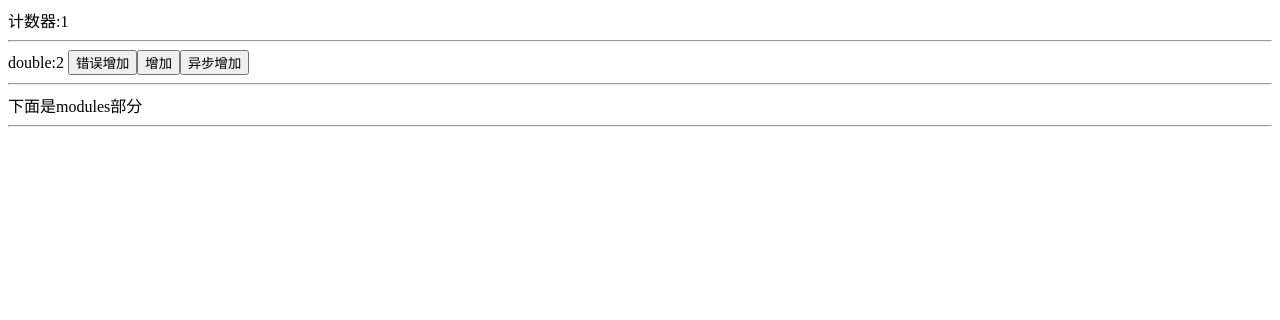
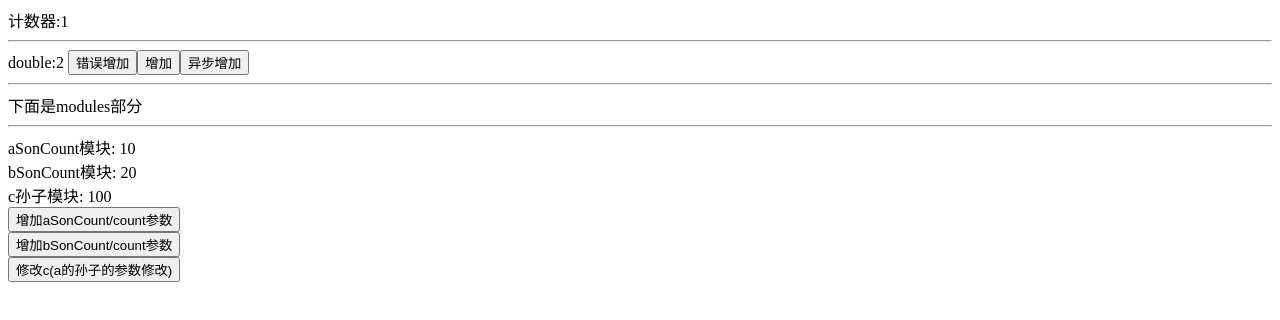
Before and after one commit to guodaStatham999/vuex-mySource, a Vue app in the folder vuex4-lesson-cli/: page / in a window 1280 px wide. Shown: the top 320 px of the page. Built offline with nearby package versions, Linux system fonts and the light colour scheme.

Commit message:
命名空间完成

```diff
--- a/vuex4-lesson-cli/src/App.vue
+++ b/vuex4-lesson-cli/src/App.vue
@@ -1,39 +1,47 @@
 <template>
   <div>
-    计数器:{{store.state.count}}<hr>
-       double:{{store.getters.double}}
+    计数器:{{ store.state.count }}
+    <hr />
+    double:{{ store.getters.double }}
     <button @click="$store.state.count++">错误增加</button>
     <button @click="add">增加</button>
     <button @click="asyncAdd">异步增加</button>
     <!-- {{$store.a}} -->
 
+    <hr />
+    下面是modules部分
+    <hr />
+    aSonCount模块:
+    {{ store.state.aSonCount.count }}<br />
+    bSonCount模块:
+    {{ store.state.bSonCount.count }}<br />
+    c孙子模块:
+    {{ store.state.aSonCount.cCount.cGrandsonCount }} <br />
 
-  <hr>
-   下面是modules部分
-    <hr>
-    <!-- aCount模块:
-    {{store.state.aCount.count}}
-    bCount模块:
-    {{store.state.bCount.count}}
-
-        <button @click="$store.commit('aCount/add',33)">增加aCount/count参数</button>
-    <button  @click="$store.commit('bCount/add',33)">增加bCount/count参数</button> -->
+    <button @click="$store.commit('aSonCount/add', 33)">
+      增加aSonCount/count参数</button
+    ><br />
+    <button @click="$store.commit('bSonCount/add', 33)">
+      增加bSonCount/count参数
+    </button><br />
+    <!-- 修改孙子层的数据,传递参数的时候就是多一层路径 -->
+    <button @click="$store.commit('aSonCount/cCount/add', 33)">
+      修改c(a的孙子的参数修改)
+    </button>
   </div>
 </template>
 
 <script setup>
-  import { useStore } from '@/vuex'
+import { useStore } from "@/vuex";
 
-  let store = useStore('my')
-  console.log(store);
-  function add(){
-    store.commit('add',3)
-  }
-  function asyncAdd(){
-    store.dispatch('asyncAdd',10).then(()=>{
-      alert('ok')
-    })
-  }
-
-
+let store = useStore("my");
+console.log(store);
+function add() {
+  store.commit("add", 3);
+}
+function asyncAdd() {
+  store.dispatch("asyncAdd", 10).then(() => {
+    alert("ok");
+  });
+}
 </script>
--- a/vuex4-lesson-cli/src/store/index.js
+++ b/vuex4-lesson-cli/src/store/index.js
@@ -37,10 +37,11 @@ export default createStore({
       },
       modules: {
           cCount: {
+            namespaced:true,
               state: { cGrandsonCount: 100,depict:'孙子1' },
               mutations: {
                   add(state, payload) {
-                      state.count += payload
+                      state.cGrandsonCount += payload
                   }
               },
           }
--- a/vuex4-lesson-cli/src/vuex/module/module-collection.js
+++ b/vuex4-lesson-cli/src/vuex/module/module-collection.js
@@ -43,4 +43,15 @@ export default class ModuleCollection{
 
         // console.log(this.root);
     }
+    getNamespaced(path){
+        // 就是树的遍历,每次path都是外层installModule递归出来的路径,所以直接使用就行?
+        // 要循环这个根,沿着向下找
+        let module = this.root; // [a,c] =变成=>'a/c'
+        let name =  path.reduce((namespaceStr,key)=>{
+            module =    module.getChild(key) // 这个是当前模块的子模块,而且要用儿子作为下一次的父亲
+            return  namespaceStr + (module.namespaced? key + '/' : '')
+        },'')
+        console.log(name);
+        return name
+    }
 }
--- a/vuex4-lesson-cli/src/vuex/module/module.js
+++ b/vuex4-lesson-cli/src/vuex/module/module.js
@@ -7,6 +7,7 @@ class Module {
         this._raw = rawModule
         this.state = rawModule.state
         this._children = {}
+        this.namespaced = rawModule.namespaced; // 自己是否有命名空间
     }
 
     addChild(key, module) {
@@ -38,7 +39,4 @@ class Module {
     }
 
 
-
-
-
 }
--- a/vuex4-lesson-cli/src/vuex/store.js
+++ b/vuex4-lesson-cli/src/vuex/store.js
@@ -36,6 +36,10 @@ function installModule(store, rootState, path, module) { // 安装也是递归
 
     let isRoot = !path.length; // 如果是空数组,说明是根
 
+    let nameSpaced =   store._modules.getNamespaced(path); // [a,c] 如果当前是c,就取出来a是否有命名空间
+    console.log(nameSpaced);
+
+
     if (!isRoot) {
         // 依旧是刚才的思路,其实就是一个数组取最后一个人参数作为父亲,如果是只有一个参数,就会被截取掉,然后使用默认值,再后面会给父亲的children重新赋值.
         let pathSlice = path.slice(0, -1)
@@ -44,17 +48,18 @@ function installModule(store, rootState, path, module) { // 安装也是递归
     }
 
 
+    // **下面是挂载处理,相当于把每个人的getter/mutation/action及自己孩子的getter/mutation/action都循环挂载在自己的身上**
 
     // getters处理  => 取到getters
     module.forEachGetter((getter, key) => { // forEachGetter就是原型上的forEachChild改编的?
-        store._wrappedGetters[key] = () => {
+        store._wrappedGetters[nameSpaced+  key] = () => {
             return getter(getNestedState(store.state, path)) // module.state不能直接使用这个值,因为是死值,不是响应式的值.  使用一个函数,每次都获取最新的值
         }
     })
 
     // mutation处理
     module.forEachMutation((mutation, key) => {
-        let entry = store._mutations[key] || (store._mutations[key] = []) // 发布订阅,有就用,没有就是个数组
+        let entry = store._mutations[nameSpaced + key] || (store._mutations[nameSpaced + key] = []) // 发布订阅,有就用,没有就是个数组
         entry.push((payload) => { // store.commit('add',payload) 用户会这么调用这个方法
             mutation.call(store, getNestedState(store.state, path), payload)
         })
@@ -63,7 +68,7 @@ function installModule(store, rootState, path, module) { // 安装也是递归
     // ***action和mutation有区别*** action执行后,会返回一个promise. 因为调用一般都是async fn
     // action处理
     module.forEachAction((action, key) => {
-        let entry = store._actions[key] || (store._actions[key] = []) // 发布订阅,有就用,没有就是个数组
+        let entry = store._actions[nameSpaced + key] || (store._actions[nameSpaced + key] = []) // 发布订阅,有就用,没有就是个数组
         entry.push((payload) => { // store.dispatch('add',payload) 用户会这么调用这个方法
             let res = action.call(store, store, payload)
 
@@ -113,7 +118,6 @@ export default class Store {
 
     constructor(options) {
         let store = this;
-
         // { state,getter,mutations,actions,modules }
         store._modules = new ModuleCollection(options); // 格式化为一个树
 
```
